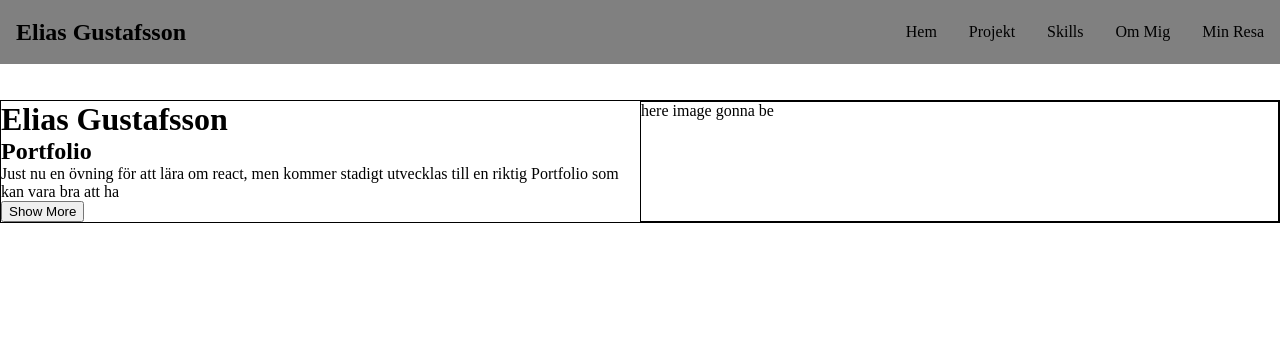
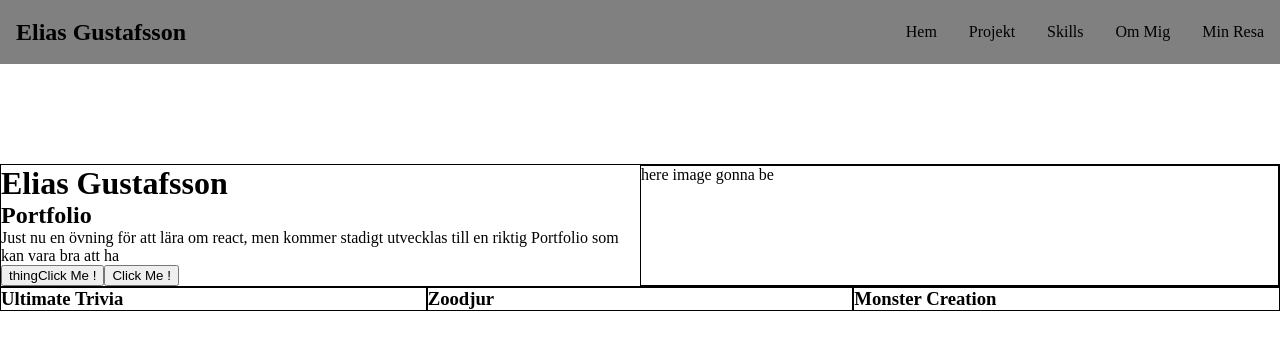
Before and after one commit to EliasSJG/Portfolio, a React (Vite) app: page / in a window 1280 px wide. Shown: the top 350 px of the page. Built offline with nearby package versions, Linux system fonts and the light colour scheme.

Commit message:
react training, dynamisk

```diff
--- /dev/null
+++ b/src/app.tsx
@@ -0,0 +1,15 @@
+import Header from "./components/header/header";
+import Start from "./pages/start/start";
+import Project from "./pages/project/project";
+const nameTitles = ["Ultimate Trivia", "Zoodjur", "Monster Creation"];
+
+function App() {
+  return (
+    <>
+      <Header title="Elias Gustafsson"></Header>
+      <Start></Start>
+      <Project title={nameTitles}></Project>
+    </>
+  );
+}
+export default App;
--- a/src/components/button/button.tsx
+++ b/src/components/button/button.tsx
@@ -1,16 +1,29 @@
-import { useState } from "react";
 import "./_button.scss";
-function button() {
-  const [buttonText, setButtonText] = useState("Show More");
-  const buttonClick = () => {
-    if (buttonText === "Show More") {
-      setButtonText("Show Less");
-    } else {
-      setButtonText("Show More");
-    }
 
-    // change button text
-  };
-  return <button onClick={buttonClick}>{buttonText}</button>;
+type ButtonProps = {
+  title: string;
+  hasIcon: Boolean;
+};
+//Conditional rendering
+function button({ title, hasIcon }: ButtonProps) {
+  //const [buttonText, setButtonText] = useState("Show More");
+
+  return (
+    <button>
+      {hasIcon && "thing"}
+      {title}
+    </button>
+  );
+  //  const buttonClick = () => {
+  //  if (buttonText === "Show More") {
+  //    setButtonText("Show Less");
+  //  } else {
+  //    setButtonText("Show More");
+  // }
+
+  // change button text
 }
+
+//  return <button onClick={buttonClick}>{buttonText}</button>;
+
 export default button;
--- a/src/components/header/_header.scss
+++ b/src/components/header/_header.scss
@@ -4,10 +4,10 @@ header {
   display: flex;
   justify-content: space-between;
   align-items: center;
-  position: fixed;
-  top: 0;
-  right: 0;
-  left: 0;
+  // position: fixed;
+  // top: 0;
+  // right: 0;
+  // left: 0;
   z-index: 1;
 
   a,
--- a/src/components/header/header.tsx
+++ b/src/components/header/header.tsx
@@ -1,9 +1,12 @@
 import "./_header.scss";
+type HeaderProps = {
+  title: string;
+};
 
-function Header() {
+function Header({ title }: HeaderProps) {
   return (
     <header>
-      <h2>Elias Gustafsson</h2>
+      <h2>{title}</h2>
 
       <div>
         <a href="">Hem</a>
--- a/src/main.tsx
+++ b/src/main.tsx
@@ -2,12 +2,10 @@ import { StrictMode } from "react";
 import { createRoot } from "react-dom/client";
 import "./Main.scss";
 
-import Header from "./components/header/header.tsx";
-import Start from "./pages/start/start.tsx";
+import App from "./app.tsx";
 
 createRoot(document.getElementById("root")!).render(
   <StrictMode>
-    <Header></Header>
-    <Start></Start>
+    <App></App>
   </StrictMode>
 );
--- a/src/pages/project/_project.scss
+++ b/src/pages/project/_project.scss
@@ -0,0 +1,7 @@
+.project-grid {
+  display: grid;
+  grid-template-columns: repeat(3, 1fr);
+  div {
+    border: solid 1px black;
+  }
+}
--- a/src/pages/project/project.tsx
+++ b/src/pages/project/project.tsx
@@ -0,0 +1,19 @@
+import "./_project.scss";
+type ProjectProps = {
+  title: string[];
+};
+
+function Project({ title }: ProjectProps) {
+  return (
+    <div className="project-grid">
+      {title.map((item) => {
+        return (
+          <div>
+            <h3>{item}</h3>
+          </div>
+        );
+      })}
+    </div>
+  );
+}
+export default Project;
--- a/src/pages/start/start.tsx
+++ b/src/pages/start/start.tsx
@@ -2,21 +2,24 @@ import Button from "../../components/button/button";
 import "./_start.scss";
 function Start() {
   return (
+    <>
       <div className="start-left">
         <div>
           <h1>Elias Gustafsson</h1>
           <h2>Portfolio</h2>
           <p>
-          Just nu en övning för att lära om react, men kommer stadigt utvecklas
-          till en riktig Portfolio som kan vara bra att ha
+            Just nu en övning för att lära om react, men kommer stadigt
+            utvecklas till en riktig Portfolio som kan vara bra att ha
           </p>
-        <Button></Button>
+          <Button title="Click Me !" hasIcon={true}></Button>
+          <Button title="Click Me !" hasIcon={false}></Button>
         </div>
         <div className="start-right">
           <p>here image gonna be</p>
           <img src="" alt="" />
         </div>
       </div>
+    </>
   );
 }
 
```
Lines whose indentation alone changed are shown as unchanged.
